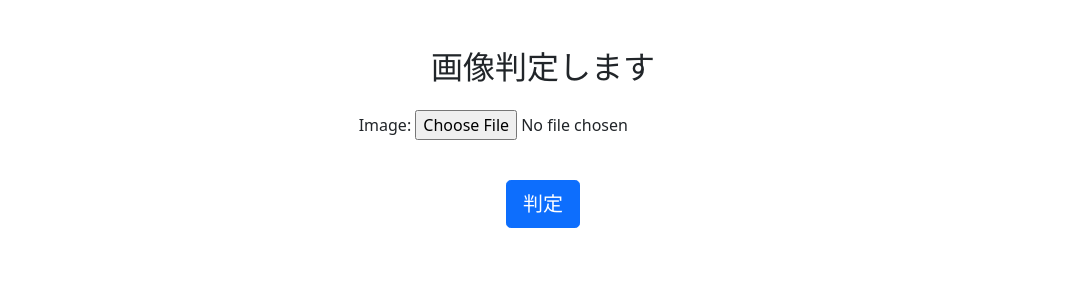
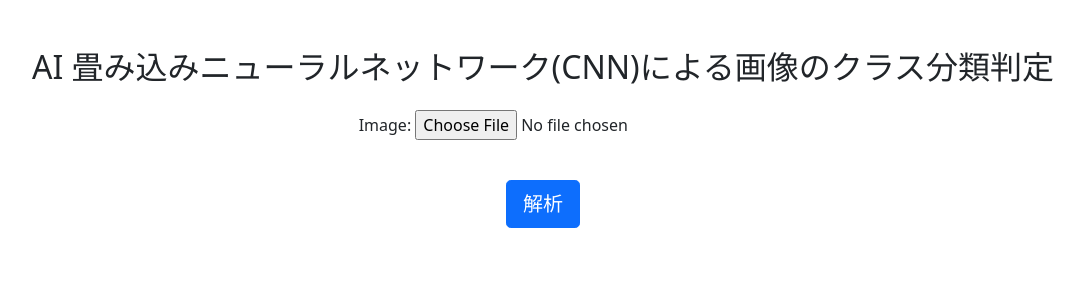
Before and after one commit to KobayashiKenzo/photoidentify, a Django app: page / in a window 1280 px wide. Shown: the top 300 px of the page, without its empty margins (97-1181 px from the left). Run offline with Django 4.2, Linux system fonts and the light colour scheme.

Commit message:
Update home.html

```diff
--- a/prediction/templates/home.html
+++ b/prediction/templates/home.html
@@ -4,11 +4,11 @@
   <meta charset="UTF-8">
   <meta name="viewport" content="width=device-width, initial-scale=1" />
   <link href="https://cdn.jsdelivr.net/npm/bootstrap@5.0.2/dist/css/bootstrap.min.css" rel="stylesheet" integrity="sha384-EVSTQN3/azprG1Anm3QDgpJLIm9Nao0Yz1ztcQTwFspd3yD65VohhpuuCOmLASjC" crossorigin="anonymous">
-  <title>画像判定アプリ</title>
+  <title>CNN画像解析</title>
 </head>
 <body>
   <div class="container py-5 text-center">
-    <h2 class="mb-4">画像判定します</h2>
+    <h2 class="mb-4">AI 畳み込みニューラルネットワーク(CNN)による画像のクラス分類判定</h2>
     <form method="post" enctype="multipart/form-data">
         <div class="mb-3">
         {% csrf_token %}
@@ -17,14 +17,14 @@
         </div>
         <img id="preview" style="display: none;" class="img-fluid mb-3" />
         <br>
-        <button type="submit" class="btn btn-primary btn-lg">判定</button>
+        <button type="submit" class="btn btn-primary btn-lg">解析</button>
     </form>
 
     {% if predictions %}
     <div id="predictions">
       <hr>
-      <h2 class='mb-4'>判定結果</h2>
-      <p>あなたのアップロードした画像は次のような判定結果です：</p>
+      <h2 class='mb-4'>CNNモデルによる判定結果</h2>
+      <p>人工CNNモデルによるImageNet画像解析判定結果：</p>
       <img src="{{ img_data }}" class="img-fluid mb-3">
     </div>
 
@@ -32,8 +32,8 @@
     <table class="table table-bordered w-50 text-center">
         <thead>
             <tr>
-                <th>名前</th>
-                <th>確率</th>
+                <th>Class</th>
+                <th>Accuracy</th>
             </tr>
         </thead>
         <tbody>
```
